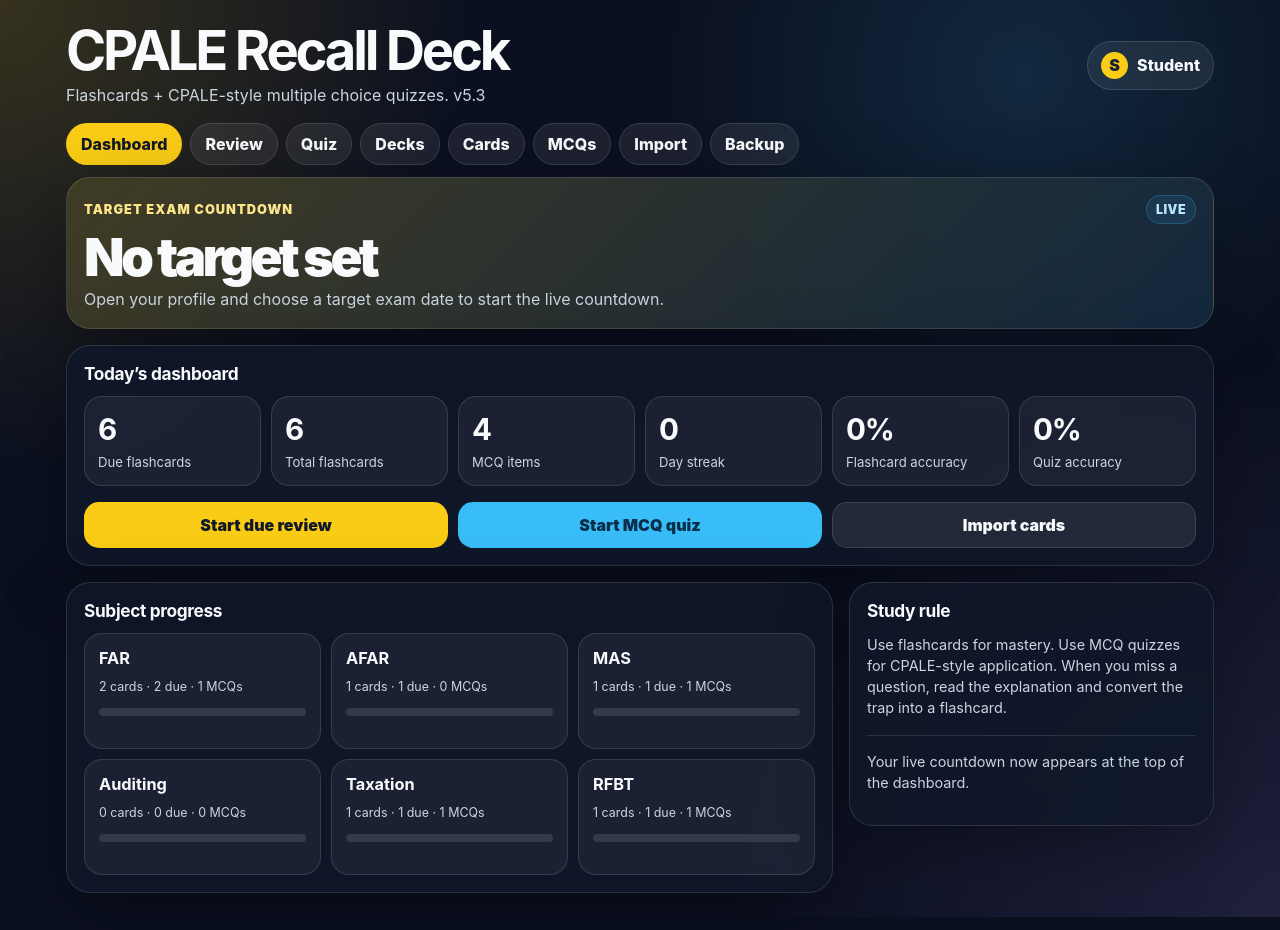
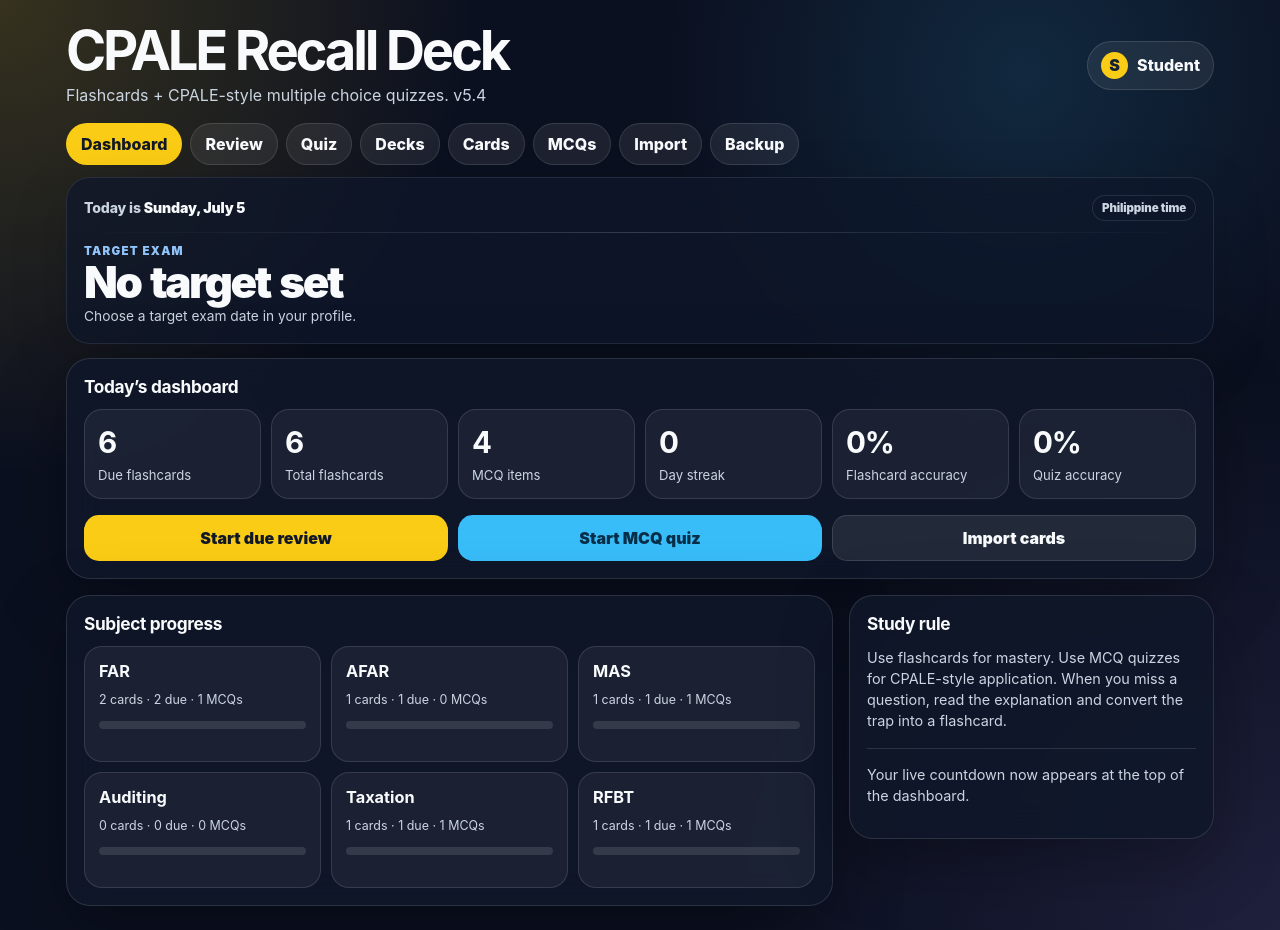
Before and after one commit to jararudrey-stack/CPALE-RECALL-DECK, a plain HTML site: page index.html in a window 1280 px wide. Both pictures are taken after a click on the button "Start studying". Drawn offline with Linux system fonts and the light colour scheme.

Commit message:
Add files via upload

```diff
--- a/index.html
+++ b/index.html
@@ -156,40 +156,73 @@
 
 
     .countdown-panel {
-      margin-bottom: 16px;
-      background:
-        linear-gradient(135deg, rgba(250,204,21,.20), rgba(56,189,248,.10)),
-        var(--panel);
-    }
-
-    .countdown-topline {
+      margin-bottom: 14px;
+      background: rgba(15, 23, 42, .72);
+      border: 1px solid rgba(148, 163, 184, .16);
+      box-shadow: 0 18px 55px rgba(0, 0, 0, .18);
+    }
+
+    .countdown-cluster {
+      display: grid;
+      gap: 10px;
+    }
+
+    .today-line {
+      color: var(--muted);
+      font-size: .88rem;
+      font-weight: 800;
+      letter-spacing: -.01em;
       display: flex;
       align-items: center;
       justify-content: space-between;
-      gap: 12px;
-      margin-bottom: 8px;
-    }
-
-    .countdown-label {
-      color: #fde68a;
-      font-size: .8rem;
+      gap: 10px;
+      flex-wrap: wrap;
+    }
+
+    .today-line strong {
+      color: var(--text);
+      font-weight: 900;
+    }
+
+    .countdown-divider {
+      height: 1px;
+      background: linear-gradient(90deg, transparent, rgba(148, 163, 184, .28), transparent);
+      margin: 1px 0;
+    }
+
+    .countdown-mini-label {
+      color: #93c5fd;
+      font-size: .72rem;
       font-weight: 950;
+      letter-spacing: .11em;
       text-transform: uppercase;
-      letter-spacing: .08em;
     }
 
     .countdown-main {
-      font-size: clamp(1.65rem, 7vw, 3.3rem);
+      font-size: clamp(1.55rem, 6vw, 2.75rem);
       font-weight: 950;
-      letter-spacing: -.07em;
-      line-height: .95;
-      margin: 6px 0;
+      letter-spacing: -.055em;
+      line-height: 1;
+      margin: 2px 0 3px;
+      font-variant-numeric: tabular-nums;
     }
 
     .countdown-detail {
       color: var(--muted);
-      line-height: 1.45;
+      font-size: .86rem;
+      line-height: 1.4;
       margin: 0;
+    }
+
+    .countdown-subtle-pill {
+      border: 1px solid rgba(148, 163, 184, .18);
+      background: rgba(15, 23, 42, .55);
+      color: var(--muted);
+      border-radius: 999px;
+      padding: 5px 9px;
+      font-size: .72rem;
+      font-weight: 900;
+      white-space: nowrap;
     }
 
     .stat-grid {
@@ -800,12 +833,18 @@
 
     <section id="dashboard" class="screen active">
       <div class="panel pad countdown-panel" id="examCountdownPanel">
-        <div class="countdown-topline">
-          <span class="countdown-label">Target exam countdown</span>
-          <span class="tag blue">Live</span>
+        <div class="countdown-cluster">
+          <div class="today-line">
+            <span id="todayLabel">Today is loading...</span>
+            <span class="countdown-subtle-pill">Philippine time</span>
+          </div>
+          <div class="countdown-divider"></div>
+          <div>
+            <div class="countdown-mini-label" id="examCountdownLabel">Target exam</div>
+            <div class="countdown-main" id="examCountdown">Set your target exam.</div>
+            <p class="countdown-detail" id="examCountdownSub">Choose a target exam date in your profile.</p>
+          </div>
         </div>
-        <div class="countdown-main" id="examCountdown">Set your target exam in profile.</div>
-        <p class="countdown-detail" id="examCountdownSub">Choose a target exam date to start the live countdown.</p>
       </div>
 
       <div class="panel pad">
@@ -897,7 +936,7 @@
       <div class="grid">
         <div>
           <div class="panel pad">
-            <h2 class="section-title">CPALE-style MCQ quiz <span class="quiz-version-v40">v5.3 controls</span></h2>
+            <h2 class="section-title">CPALE-style MCQ quiz <span class="quiz-version-v40">v5.4 controls</span></h2>
             <div class="three-col">
               <select id="quizDeckFilter"></select>
               <select id="quizSubjectFilter"></select>
@@ -1090,7 +1129,7 @@
         <div class="panel pad">
           <h2 class="section-title">Import flashcards or MCQs</h2>
           <p class="muted small">Choose whether you are importing flashcards or CPALE-style multiple choice questions.</p>
-          <p class="muted tiny">v5.3 grouping: new MCQs are merged into the existing subject + deck/topic when names match; Auditing General is reinstated as the broad Auditing container. Decks stay in upload order, with each subject’s General deck first.</p>
+          <p class="muted tiny">v5.4 grouping: new MCQs are merged into the existing subject + deck/topic when names match; Auditing General is reinstated as the broad Auditing container. Decks stay in upload order, with each subject’s General deck first.</p>
           <div class="stack">
             <select id="importType">
               <option value="cards">Flashcards CSV / Q&A</option>
@@ -1657,7 +1696,7 @@
       profileNameEdit: $("profileNameEdit"), targetExamEdit: $("targetExamEdit"), saveProfileBtn: $("saveProfileBtn"), closeProfileBtn: $("closeProfileBtn"), toast: $("toast"),
 
       dashDue: $("dashDue"), dashTotal: $("dashTotal"), dashMCQ: $("dashMCQ"), dashStreak: $("dashStreak"), dashAccuracy: $("dashAccuracy"), dashQuizAccuracy: $("dashQuizAccuracy"),
-      dashboardDecks: $("dashboardDecks"), examCountdown: $("examCountdown"), examCountdownSub: $("examCountdownSub"), examCountdownPanel: $("examCountdownPanel"), startDueBtn: $("startDueBtn"), startQuizBtn: $("startQuizBtn"),
+      dashboardDecks: $("dashboardDecks"), examCountdown: $("examCountdown"), examCountdownSub: $("examCountdownSub"), examCountdownPanel: $("examCountdownPanel"), examCountdownLabel: $("examCountdownLabel"), todayLabel: $("todayLabel"), startDueBtn: $("startDueBtn"), startQuizBtn: $("startQuizBtn"),
 
       reviewDeckFilter: $("reviewDeckFilter"), reviewMode: $("reviewMode"), reviewCard: $("reviewCard"),
       cardSubject: $("cardSubject"), cardDeck: $("cardDeck"), cardBox: $("cardBox"), cardQuestion: $("cardQuestion"), cardAnswer: $("cardAnswer"),
@@ -1817,6 +1856,28 @@
       db.stats.lastStudied = t;
     }
 
+    function philippineDateParts() {
+      const parts = new Intl.DateTimeFormat("en-US", {
+        timeZone: "Asia/Manila",
+        weekday: "long",
+        month: "long",
+        day: "numeric"
+      }).formatToParts(new Date());
+
+      const get = type => parts.find(p => p.type === type)?.value || "";
+      return {
+        weekday: get("weekday"),
+        month: get("month"),
+        day: get("day")
+      };
+    }
+
+    function renderTodayLine() {
+      if (!el.todayLabel) return;
+      const pht = philippineDateParts();
+      el.todayLabel.innerHTML = `Today is <strong>${pht.weekday}, ${pht.month} ${pht.day}</strong>`;
+    }
+
     function normalizeTargetExamValue(value) {
       const raw = basicCleanV52(value);
       if (!raw || raw === "Target exam: choose later" || raw === "No target selected") return "";
@@ -1861,9 +1922,10 @@
       el.avatar.textContent = name.trim().charAt(0).toUpperCase() || "S";
 
       const info = targetExamInfo();
-      el.subtitle.textContent = info ? `Target: ${info.label}. Review smarter, not just longer. v5.3` : "Flashcards + CPALE-style multiple choice quizzes. v5.3";
+      el.subtitle.textContent = info ? `Target: ${info.label}. Review smarter, not just longer. v5.4` : "Flashcards + CPALE-style multiple choice quizzes. v5.4";
       el.profileNameEdit.value = profile.name || "";
       el.targetExamEdit.value = profile.targetExam || "";
+      renderTodayLine();
       renderCountdown();
     }
 
@@ -1872,9 +1934,12 @@
 
       if (!el.examCountdown) return;
 
+      renderTodayLine();
+
       if (!info) {
+        if (el.examCountdownLabel) el.examCountdownLabel.textContent = "Target exam";
         el.examCountdown.textContent = "No target set";
-        if (el.examCountdownSub) el.examCountdownSub.textContent = "Open your profile and choose a target exam date to start the live countdown.";
+        if (el.examCountdownSub) el.examCountdownSub.textContent = "Choose a target exam date in your profile.";
         return;
       }
 
@@ -1882,10 +1947,12 @@
       const parts = formatCountdownParts(diff);
 
       if (diff >= 0) {
+        if (el.examCountdownLabel) el.examCountdownLabel.textContent = info.label;
         el.examCountdown.textContent = `${parts.days}d ${parts.hours}h ${parts.minutes}m ${parts.seconds}s`;
-        if (el.examCountdownSub) el.examCountdownSub.textContent = `until ${info.label}. Make today count.`;
+        if (el.examCountdownSub) el.examCountdownSub.textContent = "remaining until your target exam date.";
       } else {
-        el.examCountdown.textContent = `${info.label} has started or passed`;
+        if (el.examCountdownLabel) el.examCountdownLabel.textContent = info.label;
+        el.examCountdown.textContent = "Exam date reached";
         if (el.examCountdownSub) el.examCountdownSub.textContent = "Update your target exam date in your profile.";
       }
     }
--- a/service-worker.js
+++ b/service-worker.js
@@ -1,4 +1,4 @@
-const CACHE_NAME = "cpale-recall-deck-v5-3";
+const CACHE_NAME = "cpale-recall-deck-v5-4";
 const ASSETS = ["./", "./index.html", "./manifest.webmanifest"];
 
 self.addEventListener("install", event => {
```
Also changed, not shown: README.txt, manifest.webmanifest.
